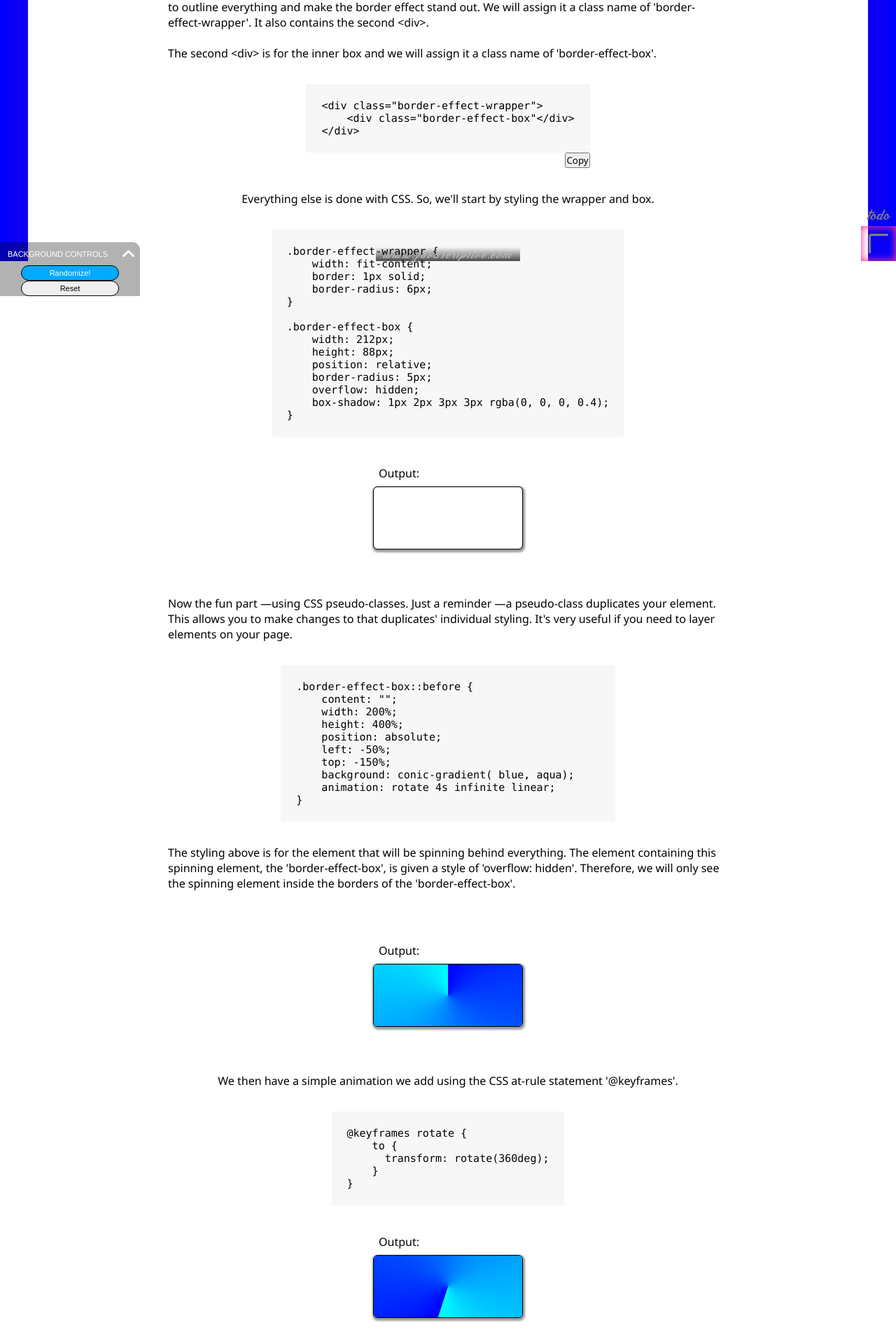
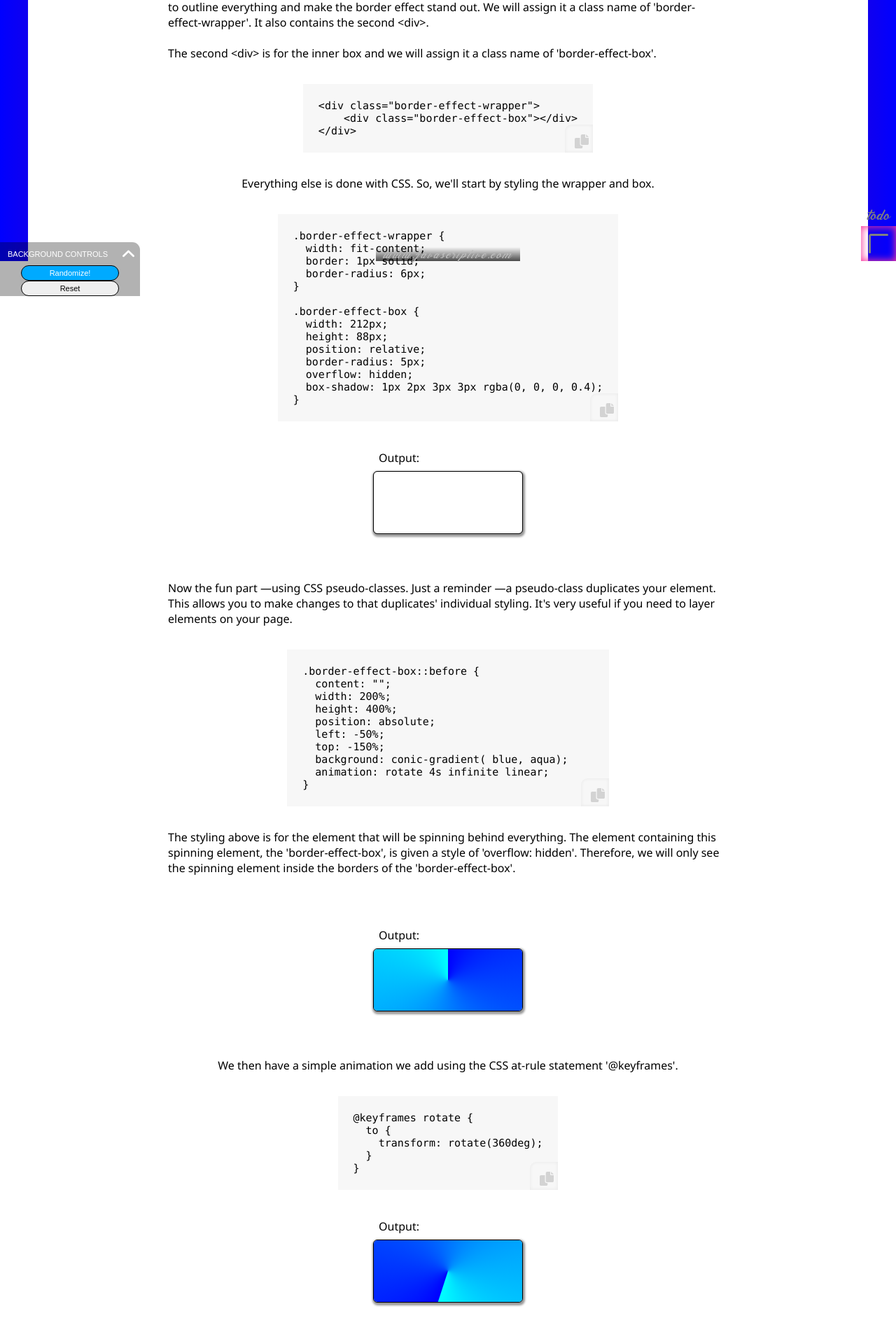
Before and after one commit to virtualepoch/web-engines-react, a React (Create React App) app: page /css/border-effect in a window 1280 px wide. Shown: the part 427-2340 px from the top of the page at 70% size. Built offline with nearby package versions, Linux system fonts and the light colour scheme.

Commit message:
copy to clipboard added

```diff
--- a/src/pages/css/border-effect-page/BorderEffectPage.js
+++ b/src/pages/css/border-effect-page/BorderEffectPage.js
@@ -1,21 +1,89 @@
-import React, { useRef, useEffect } from "react";
 import { useNavigate } from "react-router-dom";
+import React, { useRef } from "react";
 import BorderEffect from "../BorderEffect";
 import "./border-effect-page.css";
 
 export default function BorderEffectPage() {
   const navigate = useNavigate();
+  const codeEx1 = `<div class="border-effect-wrapper">
+    <div class="border-effect-box"></div>
+</div>`;
+  const codeEx2 = `.border-effect-wrapper {
+  width: fit-content;
+  border: 1px solid;
+  border-radius: 6px;
+}
 
-  // useEffect(() => {
-  //   const textArea = useRef(null);
+.border-effect-box {
+  width: 212px;
+  height: 88px;
+  position: relative;
+  border-radius: 5px;
+  overflow: hidden;
+  box-shadow: 1px 2px 3px 3px rgba(0, 0, 0, 0.4);
+}`;
+  const codeEx3 = `.border-effect-box::before {
+  content: "";
+  width: 200%;
+  height: 400%;
+  position: absolute;
+  left: -50%;
+  top: -150%;
+  background: conic-gradient( blue, aqua);
+  animation: rotate 4s infinite linear;
+}`;
+  const codeEx4 = `@keyframes rotate {
+  to {
+    transform: rotate(360deg);
+  }
+}`;
+  const codeEx5 = `.border-effect-box::after {
+  content: "Learn how to add border effects";
+  width: 208px;
+  height: 84px;
+  position: relative;
+  top: 2px;
+  left: 2px;
+  border-radius: 5px;
+  display: flex;
+  align-items: center;
+  font: 20px sans-serif;
+  color: white;
+  letter-spacing: 2px;
+  text-align: center;
+  background: radial-gradient(blue, black);
+}`;
 
-  //   function copyToClipboard() {
-  //     const el = textArea.current;
-  //     el.select();
-  //     document.execCommand("copy");
-  //   }
-  // }, []);
-  // ref={textArea} onClick={copyToClipboard()}
+  const copyBtn1Ref = useRef(null);
+  function copyCodeEx1() {
+    const copyBtn1 = copyBtn1Ref.current;
+    navigator.clipboard.writeText(codeEx1);
+    copyBtn1.classList.add("clicked");
+  }
+  const copyBtn2Ref = useRef(null);
+  function copyCodeEx2() {
+    const copyBtn2 = copyBtn2Ref.current;
+    navigator.clipboard.writeText(codeEx2);
+    copyBtn2.classList.add("clicked");
+  }
+  const copyBtn3Ref = useRef(null);
+  function copyCodeEx3() {
+    const copyBtn3 = copyBtn3Ref.current;
+    navigator.clipboard.writeText(codeEx3);
+    copyBtn3.classList.add("clicked");
+  }
+  const copyBtn4Ref = useRef(null);
+  function copyCodeEx4() {
+    const copyBtn4 = copyBtn4Ref.current;
+    navigator.clipboard.writeText(codeEx4);
+    copyBtn4.classList.add("clicked");
+  }
+  const copyBtn5Ref = useRef(null);
+  function copyCodeEx5() {
+    const copyBtn5 = copyBtn5Ref.current;
+    navigator.clipboard.writeText(codeEx5);
+    copyBtn5.classList.add("clicked");
+  }
 
   return (
     <div className="border-effect-page">
@@ -30,85 +98,42 @@ export default function BorderEffectPage() {
         <br></br>The second &lt;div&gt; is for the inner box and we will assign it a class name of 'border-effect-box'.
       </p>
       <div className="html-example-container">
-        <pre className="html-example">
-          {`<div class="border-effect-wrapper">
-    <div class="border-effect-box"</div>
-</div>`}
-        </pre>
-        <button className="copy-code-btn" onClick={() => navigator.clipboard.writeText("Hello Universe")}>
-          Copy
-        </button>
+        <pre className="html-example">{codeEx1}</pre>
+        <button className="copy-code-btn copy-btn-1" ref={copyBtn1Ref} onClick={copyCodeEx1}></button>
       </div>
       <p>Everything else is done with CSS. So, we'll start by styling the wrapper and box.</p>
-      <pre className="html-example">
-        {`.border-effect-wrapper {
-    width: fit-content;
-    border: 1px solid;
-    border-radius: 6px;
-}
-
-.border-effect-box {
-    width: 212px;
-    height: 88px;
-    position: relative;
-    border-radius: 5px;
-    overflow: hidden;
-    box-shadow: 1px 2px 3px 3px rgba(0, 0, 0, 0.4);
-}`}
-      </pre>
+      <div className="html-example-container">
+        <pre className="html-example">{codeEx2}</pre>
+        <button className="copy-code-btn copy-btn-2" ref={copyBtn2Ref} onClick={copyCodeEx2}></button>
+      </div>
       <div className="border-ex-1">
         <p>Output:</p>
         <BorderEffect />
       </div>
       <p>Now the fun part —using CSS pseudo-classes. Just a reminder —a pseudo-class duplicates your element. This allows you to make changes to that duplicates' individual styling. It's very useful if you need to layer elements on your page.</p>
-      <pre className="html-example">
-        {`.border-effect-box::before {
-    content: "";
-    width: 200%;
-    height: 400%;
-    position: absolute;
-    left: -50%;
-    top: -150%;
-    background: conic-gradient( blue, aqua);
-    animation: rotate 4s infinite linear;
-}`}
-      </pre>
+      <div className="html-example-container">
+        <pre className="html-example">{codeEx3}</pre>
+        <button className="copy-code-btn copy-btn-3" ref={copyBtn3Ref} onClick={copyCodeEx3}></button>
+      </div>
       <p>The styling above is for the element that will be spinning behind everything. The element containing this spinning element, the 'border-effect-box', is given a style of 'overflow: hidden'. Therefore, we will only see the spinning element inside the borders of the 'border-effect-box'.</p>
       <div className="border-ex-2">
         <p>Output:</p>
         <BorderEffect />
       </div>
       <p>We then have a simple animation we add using the CSS at-rule statement '@keyframes'.</p>
-      <pre className="html-example">
-        {`@keyframes rotate {
-    to {
-      transform: rotate(360deg);
-    }
-}`}
-      </pre>
+      <div className="html-example-container">
+        <pre className="html-example">{codeEx4}</pre>
+        <button className="copy-code-btn copy-btn-4" ref={copyBtn4Ref} onClick={copyCodeEx4}></button>
+      </div>
       <div className="border-ex-3">
         <p>Output:</p>
         <BorderEffect />
       </div>
       <p>All that's left is to add the other pseudo-class for the box that will be on top of everything.</p>
-      <pre className="html-example">
-        {`.border-effect-box::after {
-    content: "Learn how to add border effects";
-    width: 208px;
-    height: 84px;
-    position: relative;
-    top: 2px;
-    left: 2px;
-    border-radius: 5px;
-    display: flex;
-    align-items: center;
-    font: 20px sans-serif;
-    color: white;
-    letter-spacing: 2px;
-    text-align: center;
-    background: radial-gradient(blue, black);
-}`}
-      </pre>
+      <div className="html-example-container">
+        <pre className="html-example">{codeEx5}</pre>
+        <button className="copy-code-btn copy-btn-5" ref={copyBtn5Ref} onClick={copyCodeEx5}></button>
+      </div>
       <div className="border-ex-complete">
         <p>Output:</p>
         <BorderEffect />
--- a/src/pages/css/border-effect-page/border-effect-page.css
+++ b/src/pages/css/border-effect-page/border-effect-page.css
@@ -18,6 +18,10 @@
   max-width: 800px;
   padding: 33px 0;
 }
+.html-example-container {
+  max-width: 100%;
+  position: relative;
+}
 .html-example {
   max-width: 100%;
   padding: 22px;
@@ -25,8 +29,34 @@
   font: 15px Consolas, "Courier New", monospace;
   background: hsl(0deg 0% 97%);
 }
-.copy-code-btn{
-  float: right;
+.copy-code-btn {
+  width: 40px;
+  height: 40px;
+  position: absolute;
+  right: 0;
+  bottom: 0;
+  border: none;
+  border-top-left-radius: 9px;
+  box-shadow: inset 0 0 4px 1px rgb(0, 0, 0, 0.05);
+  background: url(/src/icons/copy-solid-color.svg) 70% 70% / 50% no-repeat hsl(0deg 0% 97%);
+}
+.copy-code-btn::after {
+  content: "code copied";
+  width: 80px;
+  height: fit-content;
+  position: absolute;
+  right: 40px;
+  bottom: 7px;
+  border-bottom: 1px solid gray;
+  color: gray;
+  display: none;
+}
+.copy-btn-1.clicked.copy-code-btn::after,
+.copy-btn-2.clicked.copy-code-btn::after,
+.copy-btn-3.clicked.copy-code-btn::after,
+.copy-btn-4.clicked.copy-code-btn::after,
+.copy-btn-5.clicked.copy-code-btn::after {
+  display: block;
 }
 .border-ex-1,
 .border-ex-2,
```
Also changed, not shown: src/icons/copy-solid-color.svg (added), src/icons/copy-solid.svg (added).
